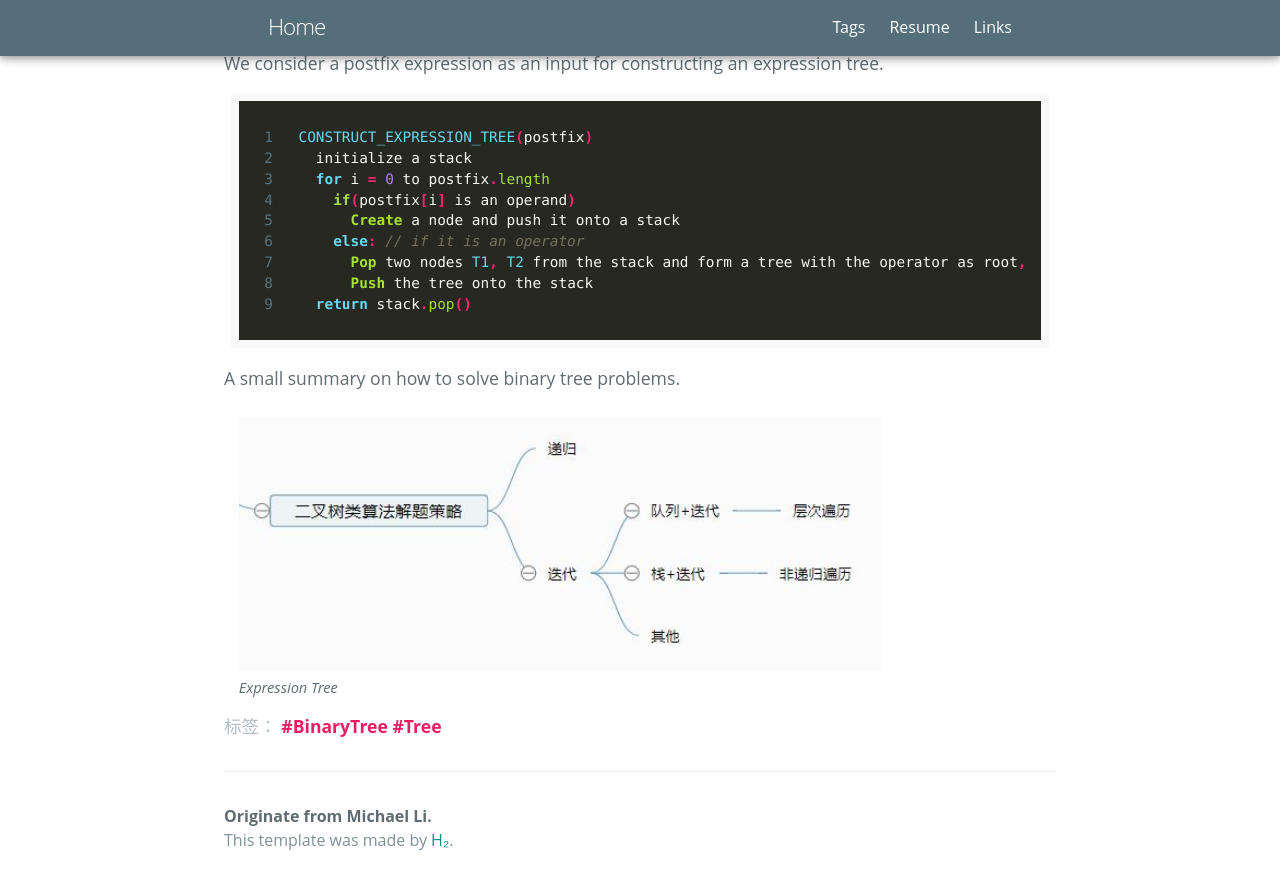
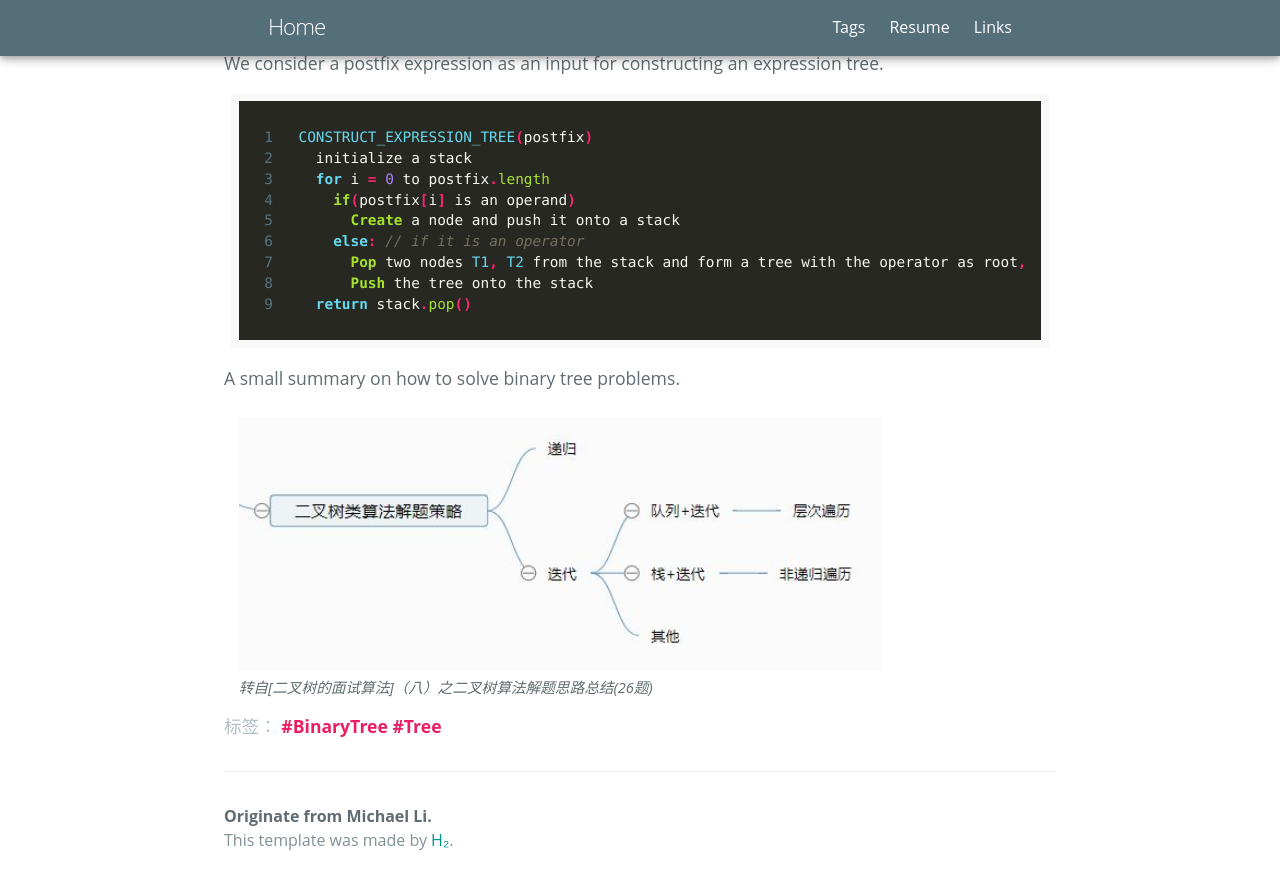
Before and after one commit to zl323/zl323.github.io, a Jekyll site: the page built from _posts/2020-05-22-Binary-Tree.md, in a window 1280 px wide and 900 px high, scrolled down 2679 px. Shown: the top 889 px of the window. Built offline with Jekyll 4.4.1, drawn with Linux system fonts in a browser that asks for light colours; some web fonts are replaced; formulas are drawn with MathJax 3.

Commit message:
edit binary tree

```diff
--- a/_posts/2020-05-22-Binary-Tree.md
+++ b/_posts/2020-05-22-Binary-Tree.md
@@ -107,5 +107,5 @@ A small summary on how to solve binary tree problems.
 
 <figure>
     <img src="https://zl323.github.io/assets/postImg/二叉树的解法.jpg" alt="useful image" height="80%" width="80%">
-    <figcaption>Expression Tree</figcaption>
+    <figcaption>转自[二叉树的面试算法]（八）之二叉树算法解题思路总结(26题)</figcaption>
 </figure>
```
